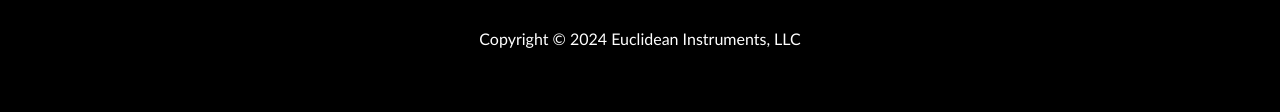
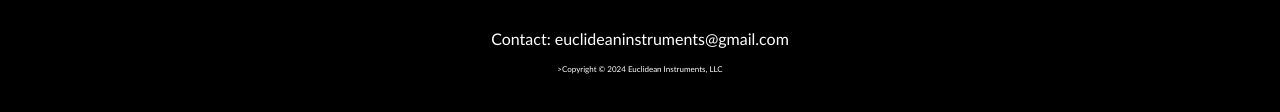
Before and after one commit to mgnooj/web-temp, a plain HTML site: page index.html in a window 1280 px wide. Shown: the part 560-672 px from the top of the page. Drawn offline with Linux system fonts and the light colour scheme.

Commit message:
Update index.html

```diff
--- a/index.html
+++ b/index.html
@@ -20,6 +20,9 @@
         .splash {
             max-width: 100%;
         }
+        .copyright {
+            font-size: 8px;
+        }
     </style>
 </head>
 <body>
@@ -27,7 +30,8 @@
         <img src="logo.png" class="logo"></img>
         <img src="splash.gif" class="splash"></img>
         <h1><p>Fall 2024</p></h1>
-        <p>Copyright © 2024 Euclidean Instruments, LLC</p>
+        <p>Contact: euclideaninstruments@gmail.com
+        <p class="copyright">>Copyright © 2024 Euclidean Instruments, LLC</p>
     </div>
 </body>
 </html>
```
